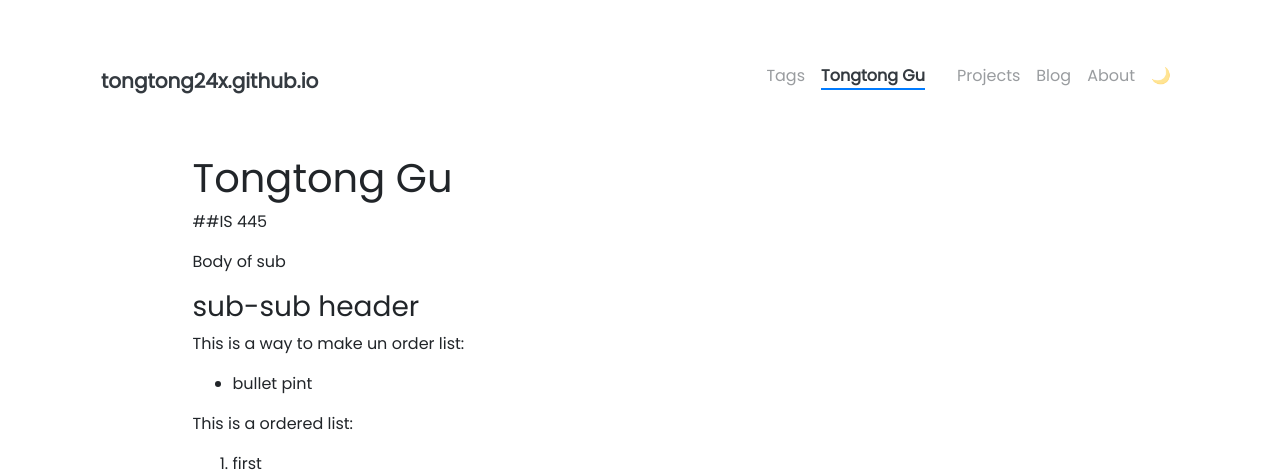
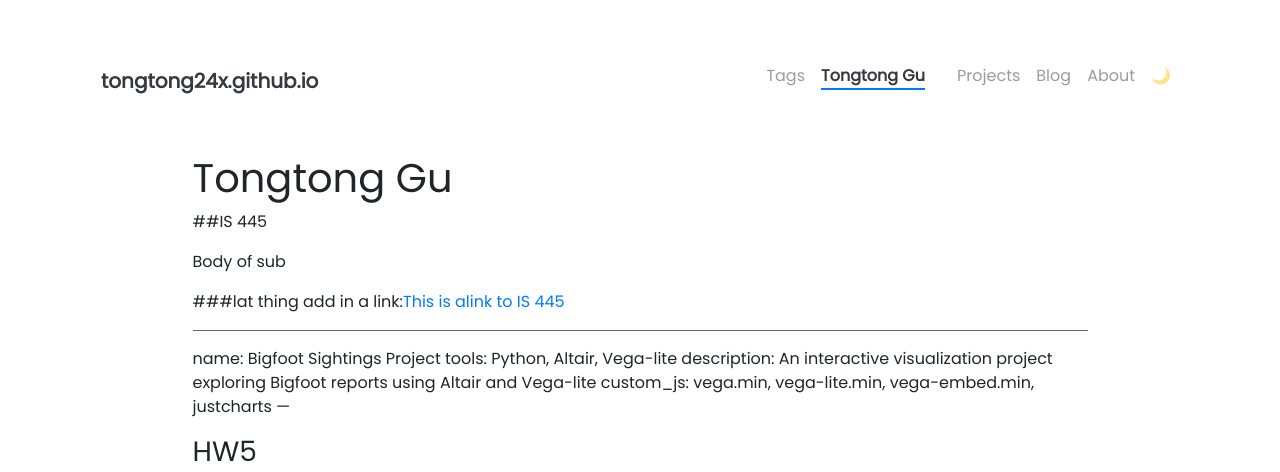
Before and after one commit to tongtong24x/tongtong24x.github.io, a Jekyll site: the page built from index.md, in a window 1280 px wide. Shown: the top 472 px of the page. Built offline with Jekyll 4.4.1, drawn with Linux system fonts in a browser that asks for light colours; nearby versions of some CDN libraries; our own code applies the rules of GitHub Pages for plain Markdown files; grey boxes are pictures that could not be loaded.

Commit message:
Update index.md

```diff
--- a/index.md
+++ b/index.md
@@ -3,21 +3,18 @@
 
 Body of sub
 
-### sub-sub header
-
-This is a way to make un order list:
-* bullet pint
-
-This is a ordered list:
-1. first
+###lat thing
+add in a link:[This is alink to IS 445](https://uiuc-ischool-dataviz.github.io/is445_obuobg_spring2025/)
 
 
-in a figure:
-![This is a alt tex for this figure](https://uiuc-ischool-dataviz.github.io/is445_obuobg_spring2025/assets/undraw/undraw_visual_data_b1wx.svg)
 
+---
+name: Bigfoot Sightings Project
+tools: Python, Altair, Vega-lite
+description: An interactive visualization project exploring Bigfoot reports using Altair and Vega-lite
+custom_js: vega.min, vega-lite.min, vega-embed.min, justcharts
+---
 
-###lat thing
-add in a link:[This is alink to IS 445](https://uiuc-ischool-dataviz.github.io/is445_obuobg_spring2025/)
 
 ### HW5
 ## Visualization 1: Bigfoot Classifications by Location
```
